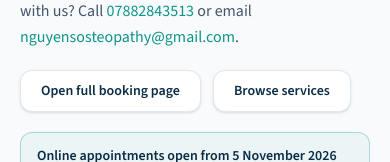
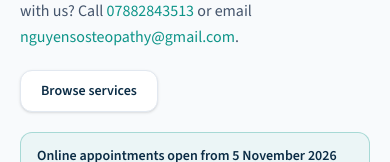
Before and after one commit to Duynguyen0106/Nguyensosteopathy, a Next.js app: page /book in a window 390 px wide. Shown: the part 205-367 px from the top of the page. Built offline with nearby package versions, Linux system fonts and the light colour scheme; no server answers.

Commit message:
Hide secondary booking link on small phone screens
Keep the mobile book page focused on the full-bleed embed instead of
stacking an extra full-page booking button in the intro row.

```diff
--- a/src/app/book/page.tsx
+++ b/src/app/book/page.tsx
@@ -40,15 +40,14 @@ export default function BookPage() {
             </p>
           </div>
           <div className="flex flex-wrap gap-3">
-            <ButtonLink
+            <a
               href={site.bookingUrl}
               target="_blank"
               rel="noopener noreferrer"
-              variant="secondary"
-              className="hidden sm:inline-flex"
+              className="hidden items-center justify-center gap-2 rounded-xl border border-slate-200 bg-white px-5 py-2.5 text-sm font-semibold text-navy shadow-sm transition-all duration-200 hover:border-teal hover:text-teal sm:inline-flex"
             >
               Open full booking page
-            </ButtonLink>
+            </a>
             <ButtonLink href="/services" variant="secondary">
               Browse services
             </ButtonLink>
```
